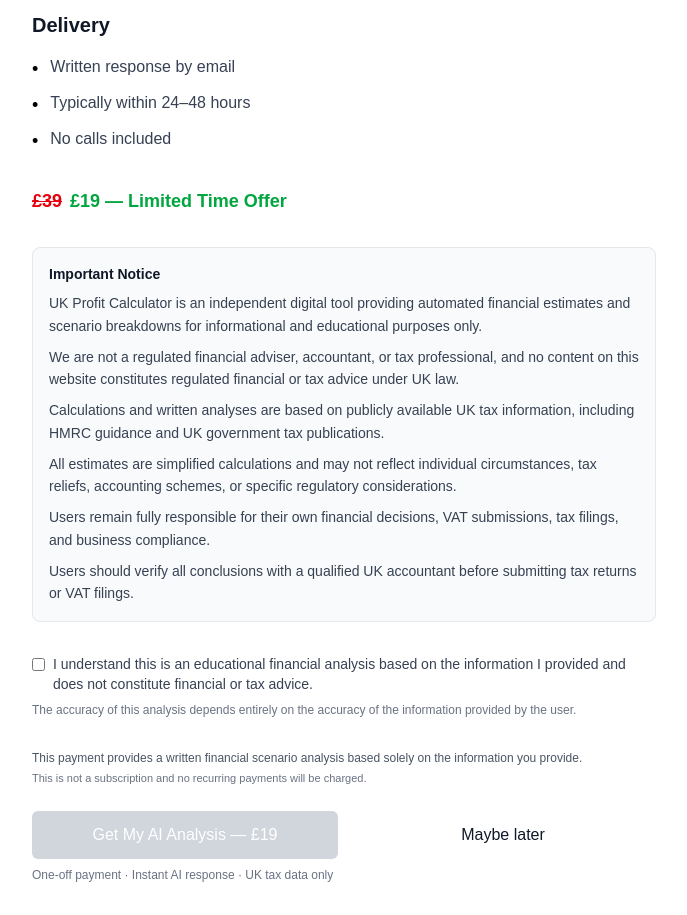
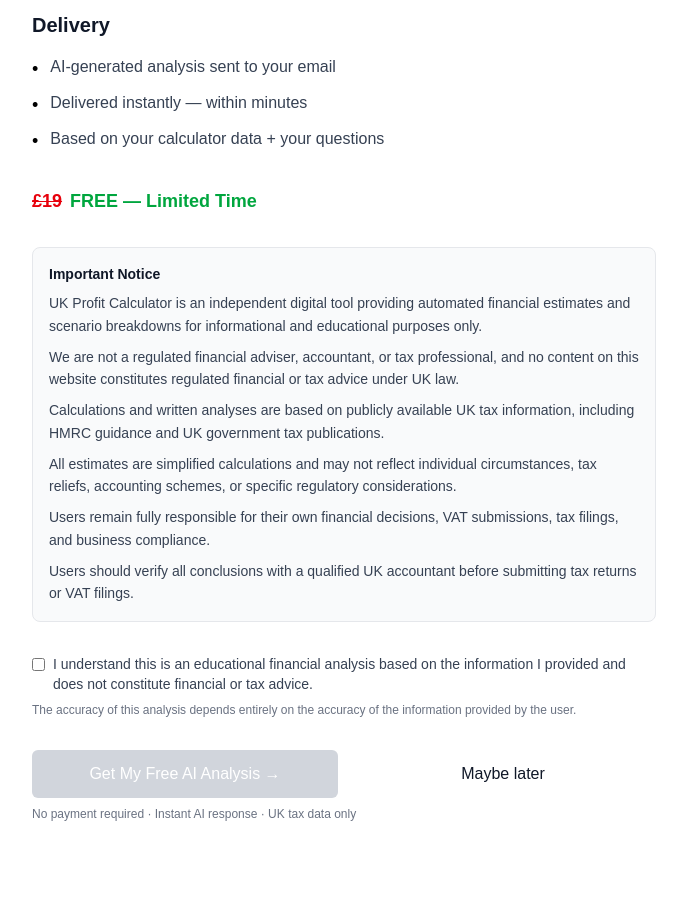
Before and after one commit to NZR138/saas-calculator, a Next.js app: page /written-breakdown in a window 1280 px wide. Shown: the part 1060-1975 px from the top of the page, without its empty margins (296-983 px from the left). After the commit the page ends 1914 px from the top, so only its background shows below. Built offline with nearby package versions, Linux system fonts and the light colour scheme; no server answers.

Commit message:
feat: free AI analysis - remove Stripe, instant email delivery

```diff
--- a/app/api/stripe/checkout-session/route.ts
+++ b/app/api/stripe/checkout-session/route.ts
@@ -19,7 +19,7 @@
 }
 
 type CheckoutRequestBody = {
-  mode?: "draft" | "checkout";
+  mode?: "draft" | "free" | "checkout";
   requestId?: string;
   guestEmail?: string;
   questions?: string[];
@@ -85,8 +85,6 @@
       return NextResponse.json({ error: "Unsupported Media Type" }, { status: 415 });
     }
 
-    const stripe = getStripe();
-
     const rateLimitResult = checkRateLimit(request, {
       keyPrefix: "checkout-session",
       limit: 20,
@@ -108,7 +106,8 @@
     const requestOrigin = new URL(request.url).origin;
 
     const body = (await request.json()) as CheckoutRequestBody;
-    const mode = body.mode === "draft" ? "draft" : "checkout";
+    const mode =
+      body.mode === "draft" || body.mode === "free" ? body.mode : "checkout";
     const requestId = body.requestId?.trim();
     const questions = Array.isArray(body.questions) ? body.questions : [];
     const calculatorSnapshot =
@@ -126,14 +125,16 @@
 
     const supabase = getSupabaseAdminClient();
 
-    if (mode === "draft") {
+    if (mode === "draft" || mode === "free") {
+      const requestStatus = mode === "free" ? "free" : "draft";
+
       const draftPayload = {
         user_id: null as string | null,
         guest_email: null as string | null,
         question_1: question1,
         question_2: question2,
         question_3: question3,
-        status: "draft" as const,
+        status: requestStatus,
         paid: false,
         calculator_snapshot: calculatorSnapshot,
         calculator_results: calculatorResults,
@@ -170,7 +171,7 @@
           );
         }
 
-        return NextResponse.json({ requestId: updatedDraft.id, status: "draft" });
+        return NextResponse.json({ requestId: updatedDraft.id, status: requestStatus });
       }
 
       const { data: createdDraft, error: draftCreateError } = await supabase
@@ -187,8 +188,10 @@
         );
       }
 
-      return NextResponse.json({ requestId: createdDraft.id, status: "draft" });
+      return NextResponse.json({ requestId: createdDraft.id, status: requestStatus });
     }
+
+    const stripe = getStripe();
 
     if (questions.length !== 3) {
       return NextResponse.json(
--- a/app/api/stripe/generate-response/route.ts
+++ b/app/api/stripe/generate-response/route.ts
@@ -9,6 +9,7 @@
 
 type WrittenRequestRecord = {
   id: string;
+  status: string | null;
   paid: boolean;
   ai_sent_at: string | null;
   ai_response: string | null;
@@ -222,7 +223,7 @@
     const { data, error } = await supabase
       .from("written_requests")
       .select(
-        "id, paid, ai_sent_at, ai_response, user_id, guest_email, question_1, question_2, question_3, calculator_snapshot, calculator_results"
+        "id, status, paid, ai_sent_at, ai_response, user_id, guest_email, question_1, question_2, question_3, calculator_snapshot, calculator_results"
       )
       .eq("id", requestId)
       .maybeSingle();
@@ -236,8 +237,9 @@
     }
 
     const record = data as WrittenRequestRecord;
+    const isFreeRequest = record.status === "free";
 
-    if (!record.paid && !isLocalTestBypass) {
+    if (!record.paid && !isFreeRequest && !isLocalTestBypass) {
       return NextResponse.json({ ok: true, ignored: "not_paid" });
     }
 
@@ -257,11 +259,15 @@
       .is("ai_sent_at", null);
 
     if (!isLocalTestBypass) {
-      updateQuery = updateQuery.eq("paid", true);
+      if (isFreeRequest) {
+        updateQuery = updateQuery.eq("status", "free").eq("paid", false);
+      } else {
+        updateQuery = updateQuery.eq("paid", true);
+      }
     }
 
     const { data: updatedRecord, error: updateError } = await updateQuery
-      .select("id, paid, ai_sent_at, ai_response, user_id, guest_email, question_1, question_2, question_3, calculator_snapshot, calculator_results")
+      .select("id, status, paid, ai_sent_at, ai_response, user_id, guest_email, question_1, question_2, question_3, calculator_snapshot, calculator_results")
       .maybeSingle();
 
     if (updateError) {
--- a/app/written-breakdown/page.tsx
+++ b/app/written-breakdown/page.tsx
@@ -209,7 +209,7 @@
           ...(accessToken ? { Authorization: `Bearer ${accessToken}` } : {}),
         },
         body: JSON.stringify({
-          mode: "draft",
+          mode: "free",
           requestId: existingRequestId,
           guestEmail: effectiveEmail,
           questions: trimmedQuestions,
@@ -345,22 +345,22 @@
           <ul className="space-y-2 text-gray-700">
             <li className="flex items-start gap-3">
               <span className="text-lg text-black mt-0">•</span>
-              <span>Written response by email</span>
+              <span>AI-generated analysis sent to your email</span>
             </li>
             <li className="flex items-start gap-3">
               <span className="text-lg text-black mt-0">•</span>
-              <span>Typically within 24–48 hours</span>
+              <span>Delivered instantly — within minutes</span>
             </li>
             <li className="flex items-start gap-3">
               <span className="text-lg text-black mt-0">•</span>
-              <span>No calls included</span>
+              <span>Based on your calculator data + your questions</span>
             </li>
           </ul>
         </section>
         <section className="mb-8">
           <p className="text-lg font-semibold text-gray-900 flex items-center gap-2">
-            <span className="text-red-600 line-through">£39</span>
-            <span className="text-green-600">£19 — Limited Time Offer</span>
+            <span className="text-red-600 line-through font-bold">£19</span>
+            <span className="text-green-600 font-bold">FREE — Limited Time</span>
           </p>
         </section>
 
@@ -414,16 +414,6 @@
           </p>
         </section>
 
-        <section className="mb-6">
-          <p className="text-xs text-gray-600">
-            This payment provides a written financial scenario analysis based solely on the
-            information you provide.
-          </p>
-          <p className="mt-1 text-[11px] text-gray-500">
-            This is not a subscription and no recurring payments will be charged.
-          </p>
-        </section>
-
         <section className="flex gap-3">
           <button
             onClick={handleCheckout}
@@ -434,7 +424,7 @@
                 : "bg-gray-300 cursor-not-allowed"
             }`}
           >
-            {isProcessing ? "Processing…" : "Get My AI Analysis — £19"}
+            {isProcessing ? "Processing…" : "Get My Free AI Analysis →"}
           </button>
           <button
             onClick={() => router.push("/")}
@@ -445,7 +435,7 @@
         </section>
 
         <p className="mt-2 text-xs text-gray-500">
-          One-off payment · Instant AI response · UK tax data only
+          No payment required · Instant AI response · UK tax data only
         </p>
 
         {isPaid && (
```
Also changed, not shown: 2 other files (tests, documents, lock files or other folders).
